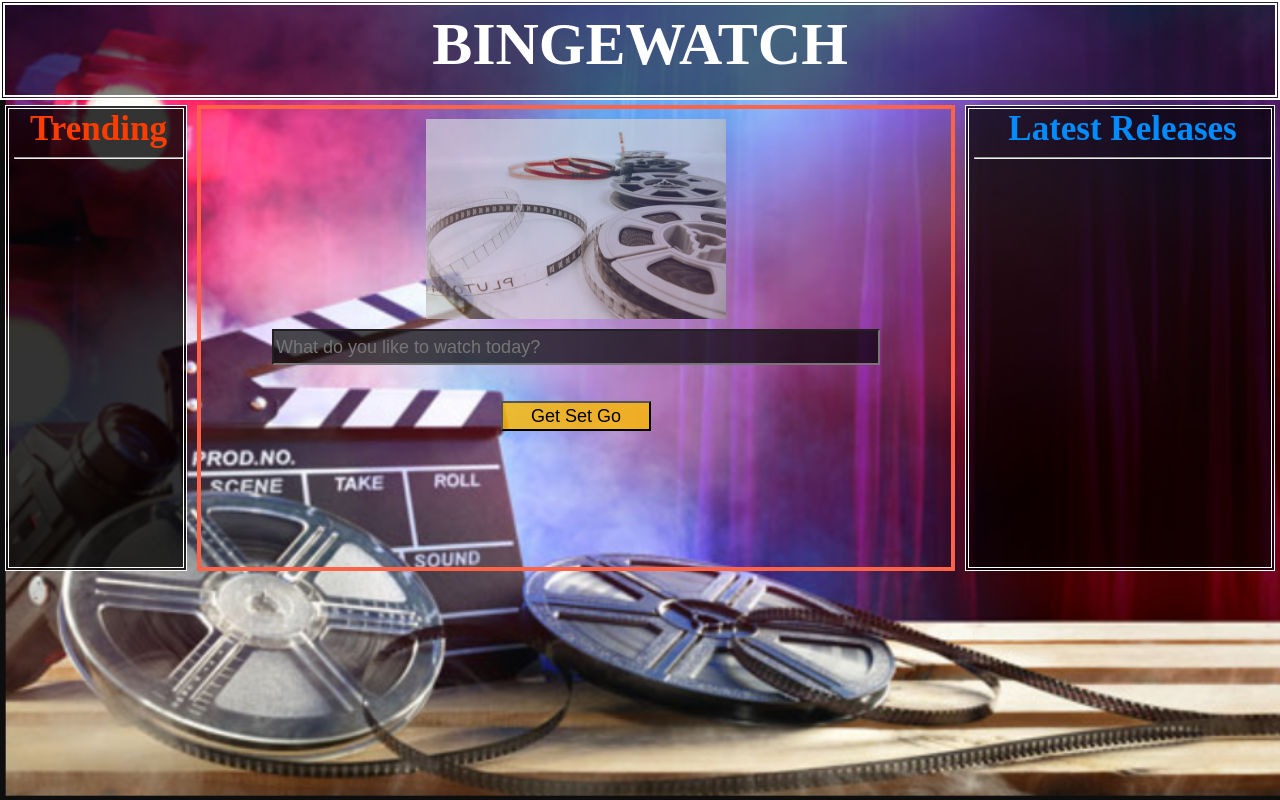
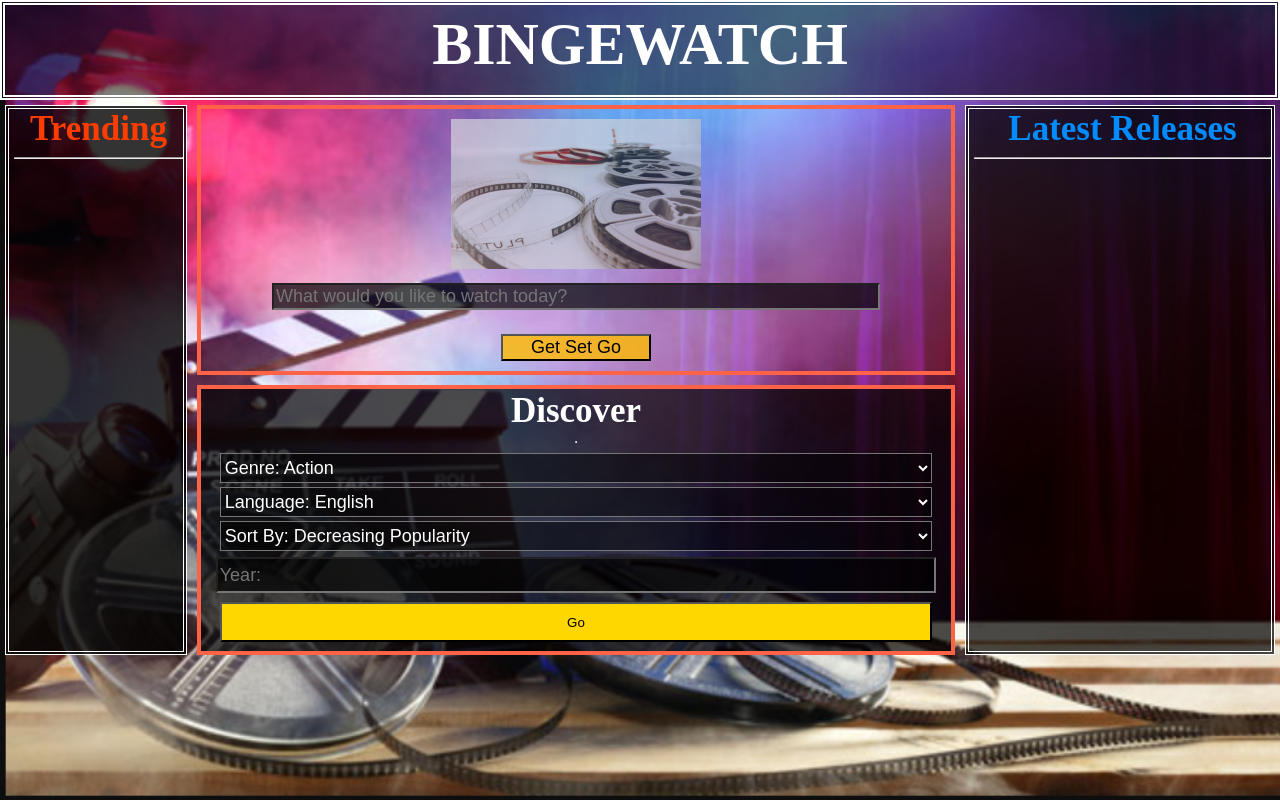
Before and after one commit to sankalpswarup/BlazingBlizzards-Hackathon, a Flask app: template templates/index.html in a window 1280 px wide. Run offline with Flask 2, Linux system fonts and the light colour scheme; the template is opened without the code that fills it, so the values that code supplies are empty.

Commit message:
Discover Section Added

```diff
--- a/main.py
+++ b/main.py
@@ -14,6 +14,7 @@ tmdb.api_key = API_KEY
 
 app=Flask(__name__)
 
+# the method below is just to prevent browser caching
 @app.after_request
 def add_header(r):
     """
@@ -45,8 +46,8 @@ def index():
         temp2+='<hr>'
     return render_template('index.html', mov=temp, mov2=temp2)
 
-@app.route("/", methods=["POST"])
-def home():
+@app.route("/searched", methods=["POST"])
+def searched():
 
     movie = Movie()
     search = movie.search(request.form["movie_field"])
@@ -68,5 +69,31 @@ def home():
         #movie_field in the above line has the data entered in the search field on the webpage.
 
     return render_template('pass.html', movies=s)
+
+@app.route("/discover",methods=["POST"])
+def discover():
+    discover = Discover()
+    movie = Movie()
+    movie_list = discover.discover_movies({
+        'with_original_language':request.form["language"],
+        'year':request.form["year"],
+        'with_genres':request.form["genre"],
+        'sort_by':request.form["sort"]
+    })
+    temp=''
+    for movie in movie_list:
+        name=movie.title
+        nm_list=name.split()
+        temp+='<p style="text-align:center;font-size:30px;">'
+        temp+='<a href="https://www.google.com/search?q='
+        for nm in nm_list :
+            temp+=nm+"+"
+        temp=temp[:-1]
+        temp+='+movie" target="_blank" title="'+movie.overview+'">'
+        temp+=name
+        temp+="</a></p><hr>"
+    return render_template('discover.html',movies=temp)
+
+
 if __name__=='__main__':
     app.run(debug=True)
--- a/static/style.css
+++ b/static/style.css
@@ -38,7 +38,7 @@ h1 {
 .container {
   display:grid;
   grid-template-columns:15% 60% 25%;
-  grid-template-rows: 100px 100%;
+  grid-template-rows: 100px 280px 280px;
 
 }
 
@@ -58,6 +58,21 @@ h1 {
   align-items: center;
   margin:5px;
 }
+#discover {
+  border:solid 4px tomato;
+  grid-row-start: 3;
+  background:rgba(0,0,0,0.7);
+  margin:5px;
+  display:flex;
+  flex-direction: column;
+  align-items: center;
+}
+#discover_heading {
+  color:white;
+  text-align:center;
+  font-size:35px;
+  margin:2px;
+}
 #latest_releases {
   border:double 4px white;
   grid-row-start: 2;
@@ -75,8 +90,8 @@ h1 {
   margin-right: auto;
   grid-row-start: 2;
   opacity:0.7;
-  height: 200px;
-  width:300px;
+  height: 150px;
+  width:250px;
   margin:10px;
 }
 
@@ -88,15 +103,24 @@ h1 {
   background:rgba(255, 187, 0, 0.8);
 }
 
-#search_field {
+.textfield {
   width:80%;
   height:30px;
   background:rgba(0,0,0,0.7);
   font-size:large;
   color:white;
+  margin:4px;
 }
 
-.sort {
+.textfield2 {
+  width:95%;
+  height:30px;
+  background:rgba(0,0,0,0.7);
+  font-size:large;
+  color:white;
+  margin:4px;
+}
+.dropdown {
   background-color: rgba(0,0,0,0.5);
   color:white;
   font-size: large;
@@ -117,3 +141,10 @@ h1 {
   font-size: large;
 
 }
+
+#discover_button {
+  background-color: gold;
+  height:40px;
+  width:95%;
+  margin:5px;
+}
--- a/static/style2.css
+++ b/static/style2.css
@@ -46,3 +46,7 @@
 a:visited {
 text-decoration: underline;
 }
+
+p {
+
+}
--- a/templates/index.html
+++ b/templates/index.html
@@ -18,10 +18,48 @@
 
     </div>
 
-    <form action="#" method="post" id="search">
+    <form action="searched" method="post" id="search">
         <img src="/static/photo2.jpg" id="logo">
-        <input type="text" placeholder="What do you like to watch today?" id="search_field" name="movie_field">
-        <p><input type="submit" value="Get Set Go" id="search_button"/></p>
+        <input type="text" placeholder="What would you like to watch today?" id="search_field" name="movie_field" class="textfield">
+        <input type="submit" value="Get Set Go" id="search_button"/>
+    </form>
+
+    <form action="discover" method="post" id="discover">
+      <h2 id="discover_heading">Discover</h2>
+      <hr>
+
+      <select id="genre" name="genre" class="dropdown">
+        <option value=28>Genre: Action</option>
+        <option value=12>Genre: Adventure</option>
+        <option value=35>Genre: Comedy</option>
+        <option value=80>Genre: Crime</option>
+        <option value=99>Genre: Documentry</option>
+        <option value=18>Genre: Drama</option>
+        <option value=14>Genre: Fantasy</option>
+        <option value=27>Genre: Horror</option>
+        <option value=10749>Genre: Romance</option>
+        <option value=9648>Genre: Mystery</option>
+        <option value=878>Genre: Science Fiction</option>
+        <option value=53>Genre: Thriller</option>
+      </select>
+
+      <select id="language" name="language" class="dropdown">
+        <option value="en">Language: English</option>
+        <option value="hi">Language: Hindi</option>
+        <option value="fr">Language: Spanish</option>
+        <option value="bn">Language: Bengali</option>
+      </select>
+
+      <select id="sort" name="sort" class="dropdown">
+        <option value="popularity.desc">Sort By: Decreasing Popularity</option>
+        <option value="popularity.asc">Sort By: Increasing Popularity</option>
+        <option value="primary_release_date.desc">Sort By: Release Date: Newest</option>
+        <option value="primary_release_date.asc">Sort By: Release Date: Oldest</option>
+      </select>
+
+      <input type="text" placeholder="Year:" id="year" name="year" class="textfield2" >
+
+      <input type="submit" value="Go" id="discover_button"/>
     </form>
 
 
@@ -32,27 +70,5 @@
         {{mov2}}
     {% endautoescape %}</div>
     </div>
-
-    <!-- DO NOT DELETE THESE COMMENTS< THEY ARE FOR FUTURE USE -->
-
-      <!--<form id="discover">
-        <h2 id="heading_discover">Discover</h2>
-        <hr>
-        <select id="sort" name="sort" class="sort">
-          <option>Sort Movies By:</option>
-          <option value="popularity">Popularity</option>
-          <option value="release_date">Release Date</option>
-          <option value="revenue">Revenue</option>
-          <option value="vote_count">Vote Count</option>
-        </select>
-        <select id="order" name="order" class="sort">
-          <option>Order</option>
-          <option value="asc">Ascending</option>
-          <option value="desc">Descending</option>
-          </select>
-      </form>-->
-
-
-
 </body>
 </html>
```
Also changed, not shown: templates/discover.html (added, +18 -0 lines). Lines whose indentation alone changed are shown as unchanged.
